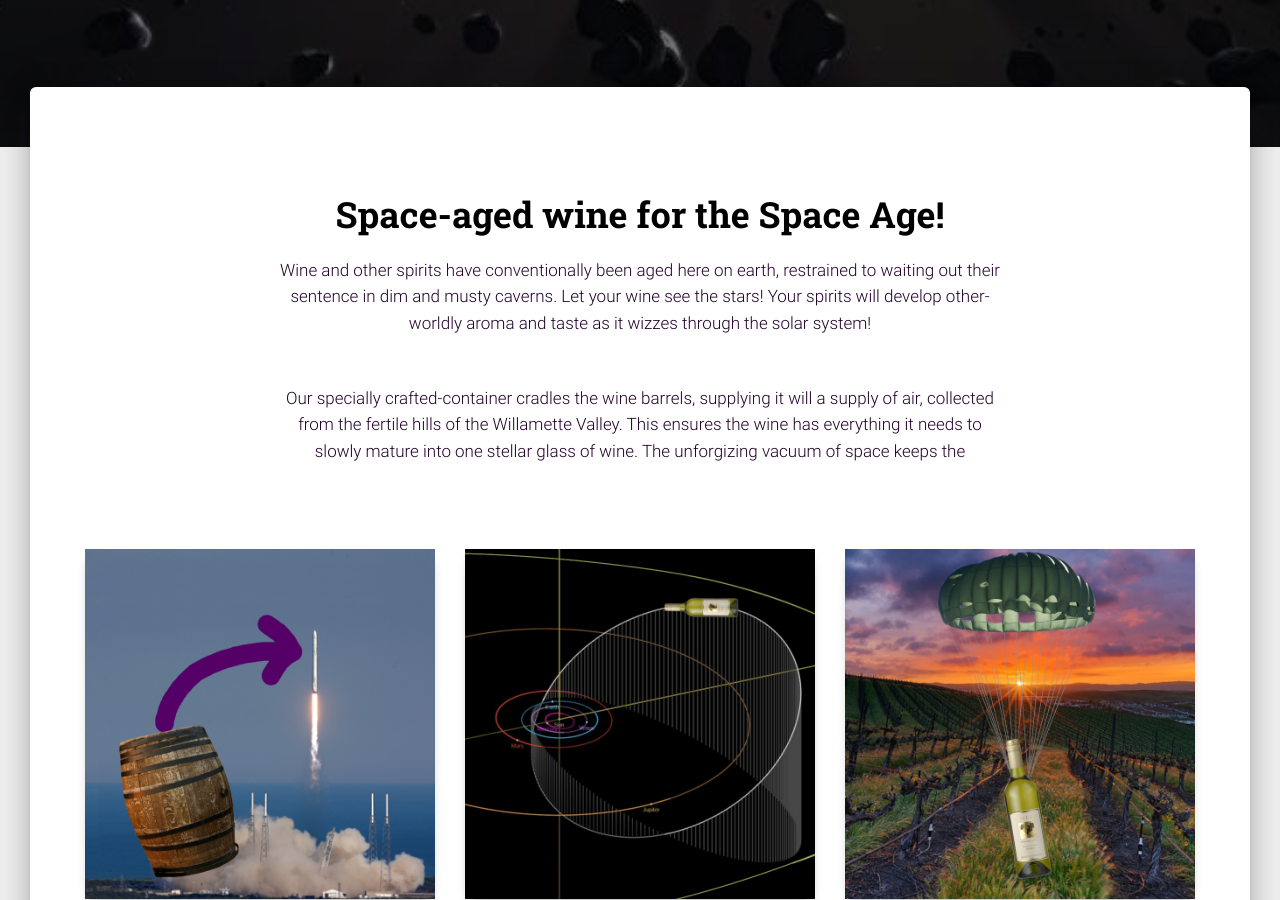
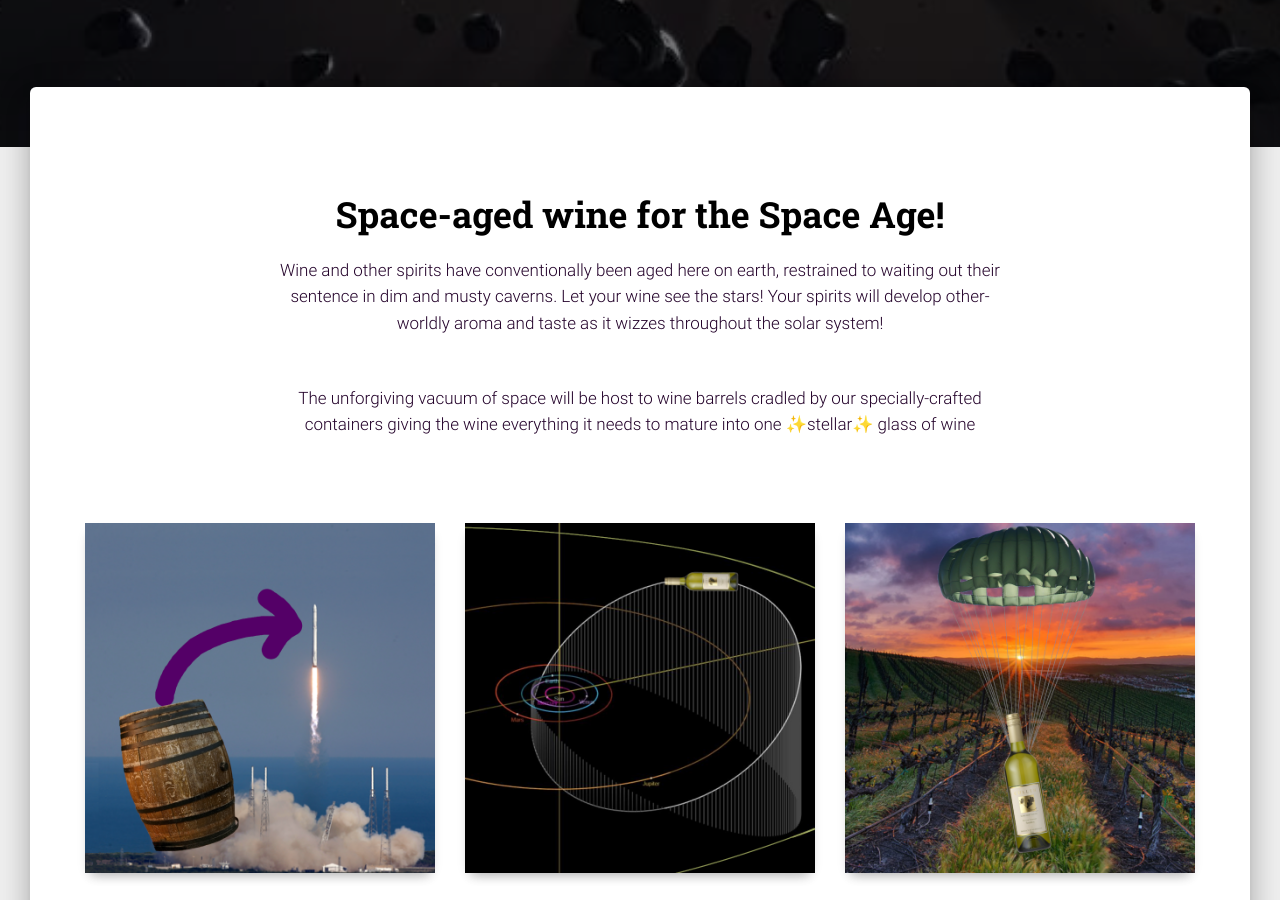
Before and after one commit to ice-bergtech/orbit-vineyards, a Jekyll site: the page built from index.html, in a window 1280 px wide and 900 px high, scrolled down 753 px. Built offline with Jekyll 4.4.1, drawn with Linux system fonts in a browser that asks for light colours; some of the changed text lies outside the part shown.

Commit message:
Update index

```diff
--- a/index.html
+++ b/index.html
@@ -9,22 +9,19 @@ Material Kit - v2.0.7
 
 Product Page: https://www.creative-tim.com/product/material-kit
 Copyright 2020 Creative Tim (https://www.creative-tim.com/)
-
 Coded by Creative Tim
 
 =========================================================
+The above copyright notice and this permission notice shall be included in all copies or substantial portions of the Software.
+-->
 
-The above copyright notice and this permission notice shall be included in all copies or substantial portions of the Software. -->
-
-
-<!-- <body class="landing-page sidebar-collapse"> -->
 <div class="page-header header-filter" data-parallax="true"
   style="background-image: url('../assets/img/space-edge.jpg')">
   <div class="container">
     <div class="row">
       <div class="col-md-6">
         <h1 class="title">What better place than the cold vacuum of space?</h1>
-        <h4>A class above. Wine aged in the cold-empty depths of space. Untethered from the smothering pressure of Earth.</h4>
+        <h4>A class above. Wine aged in the cold, empty depths of space. Untethered from the smothering pressure of Earth.</h4>
         <br>
         <a href="#start" class="btn btn-danger btn-raised btn-lg">
           🚀 Learn More
@@ -39,9 +36,9 @@ The above copyright notice and this permission notice shall be included in all c
       <div class="row">
         <div class="col-md-8 ml-auto mr-auto">
           <h2 class="title">Space-aged wine for the Space Age!</h2>
-          <h5 class="description" style="color:#220029">Wine and other spirits have conventionally been aged here on earth, restrained to waiting out their sentence in dim and musty caverns.  Let your wine see the stars! Your spirits will develop other-worldly aroma and taste as it wizzes through the solar system!</h5>
+          <h5 class="description" style="color:#220029">Wine and other spirits have conventionally been aged here on earth, restrained to waiting out their sentence in dim and musty caverns.  Let your wine see the stars! Your spirits will develop other-worldly aroma and taste as it wizzes throughout the solar system!</h5>
         </br>
-          <h5 class="description" style="color:#220029">Our specially crafted-container cradles the wine barrels, supplying it will a supply of air, collected from the fertile hills of the Willamette Valley.  This ensures the wine has everything it needs to slowly mature into one stellar glass of wine. The unforgizing vacuum of space keeps the </h5>
+          <h5 class="description" style="color:#220029">The unforgiving vacuum of space will be host to wine barrels cradled by our specially-crafted containers giving the wine everything it needs to mature into one ✨stellar✨ glass of wine</h5>
         </div>
       </div>
       <div class="features">
@@ -53,7 +50,7 @@ The above copyright notice and this permission notice shall be included in all c
                     class="img-raised img-fluid">
               </div>
               <h4 class="info-title">🍷 Acquire Wine</h4>
-              <p style="color:#220029">Working with Local Wineries, we package the wine in our special, ultra-durable composite capsule.</p>
+              <p style="color:#220029">Working with local wineries here on Earth, we package the wine in our special, ultra-durable composite capsule</p>
             </div>
           </div>
           <div class="col-md-4">
@@ -73,7 +70,7 @@ The above copyright notice and this permission notice shall be included in all c
                     class="img-raised img-fluid">
               </div>
               <h4 class="info-title">🪂 Retrieval</h4>
-              <p style="color:#220029">Once the wine completes it's tour of planets and has circled back to Earth, we will collect it and bring it back down to the surface and into your cellars!</p>
+              <p style="color:#220029">Once the wine completes it's tour of planets and has circled back to Earth, we will collect it, bringing it back down to the surface and into your cellar!</p>
             </div>
           </div>
         </div>
@@ -92,7 +89,7 @@ The above copyright notice and this permission notice shall be included in all c
                     class="img-raised img-fluid">
               </div>
               <h4 class="info-title">Geostationary Orbit</h4>
-              <p style="color:#220029">Capsule is placed in geostationary orbit with an orbit lifetime of 25-50 years.</p>
+              <p style="color:#220029">Capsule is placed in geostationary orbit with an orbit lifetime of 5-25 years.</p>
             </div>
           </div>
           <div class="col-md-4">
@@ -112,7 +109,7 @@ The above copyright notice and this permission notice shall be included in all c
                     class="img-raised img-fluid">
               </div>
               <h4 class="info-title">Solar Tour</h4>
-              <p style="color:#220029">Once in orbit, the capsule is set upon a journey through the solar system, passing by Jupiter, Saturn, and Mars.  Expected arrival time is 75-150 years</p>
+              <p style="color:#220029">Once in orbit, the capsule is sent upon a journey through the solar system, passing by Jupiter, Saturn, and Mars.  Expected arrival time is 75-150 years.</p>
             </div>
           </div>
         </div>
```
